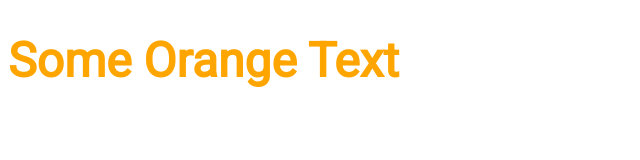
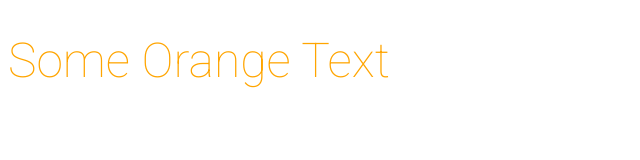
Before and after one commit to silvanagv/newdir, a plain HTML site: page index.html in a window 1280 px wide. Shown: the whole page, without its empty margins (0-640 px from the left). Drawn offline with Linux system fonts and the light colour scheme.

Commit message:
font weight

```diff
--- a/index.html
+++ b/index.html
@@ -1,12 +1,12 @@
 <!DOCTYPE html>
 <html>
 <head>
-<link href='https://fonts.googleapis.com/css?family=Roboto' rel='stylesheet' type='text/css'>
+<link href='https://fonts.googleapis.com/css?family=Roboto:100' rel='stylesheet' type='text/css'>
 <title>
 Terry's Chocolate Orange
 </title>
 <style>
-h1 {color: orange; font-family: Roboto,serif; font-size: 3em;}
+h1 {color: orange; font-family: Roboto,serif; font-size: 3em; font-weight: 100;}
 </style>
 </head>
 
```
